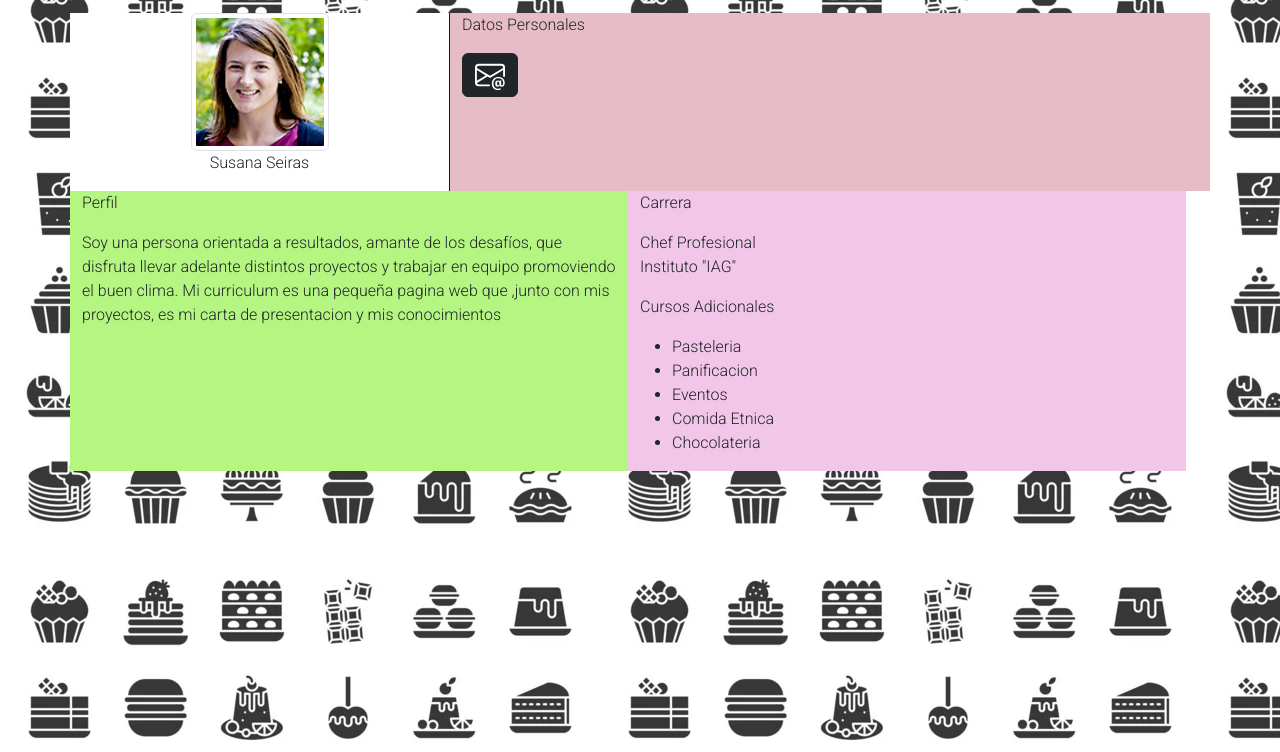
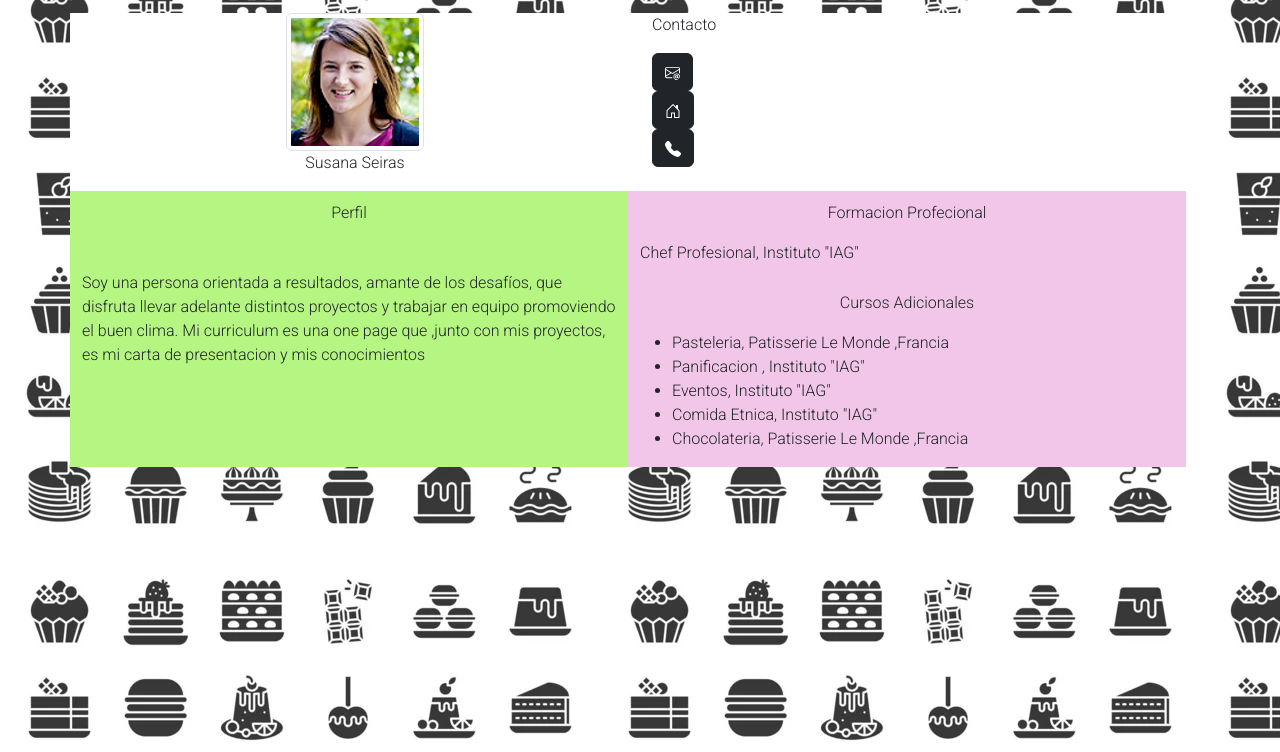
Before and after one commit to silvinadenton/proyecto_cv, a plain HTML site: page index.html in a window 1280 px wide. Shown: the part 48-800 px from the top of the page. Drawn offline with Linux system fonts and the light colour scheme.

Commit message:
Contacto

```diff
--- a/css/estilos.css
+++ b/css/estilos.css
@@ -18,5 +18,14 @@ body{
 }
 #Foto{
     background-color: white;
-    border-right: rgb(24, 24, 23) solid 1px;
+
 }
+#Texto_perfil{
+
+text-align: center;
+padding-top: 10px;
+
+}
+#Texto{
+  padding-top: 30px;
+}
--- a/index.html
+++ b/index.html
@@ -9,6 +9,7 @@
     <link rel="stylesheet" href="css/estilos.css">
     <link rel="preconnect" href="https://fonts.googleapis.com">
     <link rel="preconnect" href="https://fonts.gstatic.com" crossorigin>
+
     <link href="https://fonts.googleapis.com/css2?family=Roboto:wght@300&display=swap" rel="stylesheet">
     <title>CV</title>
 </head>
@@ -17,15 +18,15 @@
 
     <div class="container" >
         <!-------------------Titulo-->
-        <div class="row">
+        <div class="row ">
             <div class="col-lg-12" >
 
               <p class="mb-6 " id="titulo">Curriculum Vitae</p>
             </div>
         </div>
         <!-------------------Foto-->
-        <div class="row ">
-            <div class="col-lg-4 text-center" id="Foto">
+        <div class="row " style="background-color: white;">
+            <div class="col-lg-6 text-center" id="Foto">
 
            <img src="/img/81.jpg" alt="" class="img-thumbnail">
 
@@ -34,28 +35,30 @@
 
         <!--- Datos Personales--->
 
-         <div class="col-lg-8" style="background-color: rgb(230, 189, 198);">
+         <div class="col-lg-6" style="background-color: white">
 
-             <p>Datos Personales</p>
+             <p>Contacto</p>
             <!------Contenedor Email-->
-             <div class="contenedor-icono ">
-
-                <button type="button" onmouseover="email()" onmouseout="no_email()" id="Email" class="btn btn-dark"><svg xmlns="http://www.w3.org/2000/svg"  width="30" height="30" fill="currentColor" class="bi bi-envelope-at " viewBox="0 0 16 16" >
-                    <path d="M2 2a2 2 0 0 0-2 2v8.01A2 2 0 0 0 2 14h5.5a.5.5 0 0 0 0-1H2a1 1 0 0 1-.966-.741l5.64-3.471L8 9.583l7-4.2V8.5a.5.5 0 0 0 1 0V4a2 2 0 0 0-2-2H2Zm3.708 6.208L1 11.105V5.383l4.708 2.825ZM1 4.217V4a1 1 0 0 1 1-1h12a1 1 0 0 1 1 1v.217l-7 4.2-7-4.2Z"/>
-                      <path d="M14.247 14.269c1.01 0 1.587-.857 1.587-2.025v-.21C15.834 10.43 14.64 9 12.52 9h-.035C10.42 9 9 10.36 9 12.432v.214C9 14.82 10.438 16 12.358 16h.044c.594 0 1.018-.074 1.237-.175v-.73c-.245.11-.673.18-1.18.18h-.044c-1.334 0-2.571-.788-2.571-2.655v-.157c0-1.657 1.058-2.724 2.64-2.724h.04c1.535 0 2.484 1.05 2.484 2.326v.118c0 .975-.324 1.39-.639 1.39-.232 0-.41-.148-.41-.42v-2.19h-.906v.569h-.03c-.084-.298-.368-.63-.954-.63-.778 0-1.259.555-1.259 1.4v.528c0 .892.49 1.434 1.26 1.434.471 0 .896-.227 1.014-.643h.043c.118.42.617.648 1.12.648Zm-2.453-1.588v-.227c0-.546.227-.791.573-.791.297 0 .572.192.572.708v.367c0 .573-.253.744-.564.744-.354 0-.581-.215-.581-.8Z"/>
-                    </svg></button>
+             <div class="contenedor-icono "  onmouseover="email() ">
+                    <button type="button"" id="Email" class="btn btn-dark"> <svg xmlns="http://www.w3.org/2000/svg"  width="15" height="15" aria-hidden="true"  fill="currentColor" class="bi bi-envelope-at " viewBox="0 0 16 16" >
+                  <path d="M2 2a2 2 0 0 0-2 2v8.01A2 2 0 0 0 2 14h5.5a.5.5 0 0 0 0-1H2a1 1 0 0 1-.966-.741l5.64-3.471L8 9.583l7-4.2V8.5a.5.5 0 0 0 1 0V4a2 2 0 0 0-2-2H2Zm3.708 6.208L1 11.105V5.383l4.708 2.825ZM1 4.217V4a1 1 0 0 1 1-1h12a1 1 0 0 1 1 1v.217l-7 4.2-7-4.2Z"/>
+                    <path d="M14.247 14.269c1.01 0 1.587-.857 1.587-2.025v-.21C15.834 10.43 14.64 9 12.52 9h-.035C10.42 9 9 10.36 9 12.432v.214C9 14.82 10.438 16 12.358 16h.044c.594 0 1.018-.074 1.237-.175v-.73c-.245.11-.673.18-1.18.18h-.044c-1.334 0-2.571-.788-2.571-2.655v-.157c0-1.657 1.058-2.724 2.64-2.724h.04c1.535 0 2.484 1.05 2.484 2.326v.118c0 .975-.324 1.39-.639 1.39-.232 0-.41-.148-.41-.42v-2.19h-.906v.569h-.03c-.084-.298-.368-.63-.954-.63-.778 0-1.259.555-1.259 1.4v.528c0 .892.49 1.434 1.26 1.434.471 0 .896-.227 1.014-.643h.043c.118.42.617.648 1.12.648Zm-2.453-1.588v-.227c0-.546.227-.791.573-.791.297 0 .572.192.572.708v.367c0 .573-.253.744-.564.744-.354 0-.581-.215-.581-.8Z"/>
+                  </svg> </button>
 
 
              </div>
-             <div class="contenedor-icono">
 
+             <div class="contenedor-icono"onmouseover="direccion()" >
+             <button type="button" id="Direccion" class="btn btn-dark"><svg xmlns="http://www.w3.org/2000/svg" width="16" height="16" fill="currentColor" class="bi bi-house-door" viewBox="0 0 16 16">
+              <path d="M8.354 1.146a.5.5 0 0 0-.708 0l-6 6A.5.5 0 0 0 1.5 7.5v7a.5.5 0 0 0 .5.5h4.5a.5.5 0 0 0 .5-.5v-4h2v4a.5.5 0 0 0 .5.5H14a.5.5 0 0 0 .5-.5v-7a.5.5 0 0 0-.146-.354L13 5.793V2.5a.5.5 0 0 0-.5-.5h-1a.5.5 0 0 0-.5.5v1.293L8.354 1.146ZM2.5 14V7.707l5.5-5.5 5.5 5.5V14H10v-4a.5.5 0 0 0-.5-.5h-3a.5.5 0 0 0-.5.5v4H2.5Z"/>
+            </svg></button>
              </div>
-             <div class="contenedor-icono">
+             <div class="contenedor-icono"onmouseover="telefono()">
+              <button type="button" id="Telefono" class="btn btn-dark" ><svg xmlns="http://www.w3.org/2000/svg" width="16" height="16" fill="currentColor" class="bi bi-telephone-fill" viewBox="0 0 16 16">
+                <path fill-rule="evenodd" d="M1.885.511a1.745 1.745 0 0 1 2.61.163L6.29 2.98c.329.423.445.974.315 1.494l-.547 2.19a.678.678 0 0 0 .178.643l2.457 2.457a.678.678 0 0 0 .644.178l2.189-.547a1.745 1.745 0 0 1 1.494.315l2.306 1.794c.829.645.905 1.87.163 2.611l-1.034 1.034c-.74.74-1.846 1.065-2.877.702a18.634 18.634 0 0 1-7.01-4.42 18.634 18.634 0 0 1-4.42-7.009c-.362-1.03-.037-2.137.703-2.877L1.885.511z"/>
+              </svg></button>
+             </div>
 
-             </div>
-             <div class="contenedor-icono">
-
-             </div>
 
 
          </div >
@@ -66,25 +69,25 @@
 
 
 
-                    <p >Perfil</p>
-                    <p >Soy una persona orientada a resultados, amante de los desafíos, que disfruta llevar adelante distintos
-                    proyectos y trabajar en equipo promoviendo el buen clima. Mi curriculum es una pequeña pagina web que ,junto con mis proyectos, es mi carta de presentacion y mis conocimientos</p>
+                    <p id="Texto_perfil">Perfil</p>
+                    <p id="Texto">Soy una persona orientada a resultados, amante de los desafíos, que disfruta llevar adelante distintos
+                    proyectos y trabajar en equipo promoviendo el buen clima. Mi curriculum es una one page que ,junto con mis proyectos, es mi carta de presentacion y mis conocimientos</p>
 
             </div>
 
             <div class="col-lg-6" style="background-color: rgb(241, 198, 232);">
 
-                <p class="">Carrera</p>
+                <p id="Texto_perfil">Formacion Profecional</p>
 
-                <p class=""> Chef Profesional<br>Instituto "IAG"</p>
+                <p > Chef Profesional, Instituto "IAG"</p>
 
-                    <p class="">Cursos Adicionales</p>
+                    <p id="Texto_perfil">Cursos Adicionales</p>
                     <ul>
-                  <li class="">Pasteleria</li>
-                  <li class="">Panificacion</li>
-                  <li class="">Eventos </li>
-                  <li class="">Comida Etnica</li>
-                  <li class="">Chocolateria</li>
+                  <li >Pasteleria, Patisserie Le Monde ,Francia</li>
+                  <li >Panificacion , Instituto "IAG"</li>
+                  <li >Eventos, Instituto "IAG" </li>
+                  <li >Comida Etnica, Instituto "IAG"</li>
+                  <li >Chocolateria, Patisserie Le Monde ,Francia</li>
                 </ul>
             </div>
 
--- a/js/eventos-datos.js
+++ b/js/eventos-datos.js
@@ -1,14 +1,18 @@
-let boton_email=document.getElementById("Email");
 
-function email(params){
+function email(boton_email){
+
 
 
     document.getElementById('Email').innerHTML="susana@hotmail.com";
 
 
+}
+function direccion(){
 
+    document.getElementById('Direccion').innerHTML="Suipacha 2345";
 }
-function no_email(){
 
-    document.getElementById('Email').inner;
+function telefono(){
+
+    document.getElementById('Telefono').innerHTML="1564789541";
 }
```
